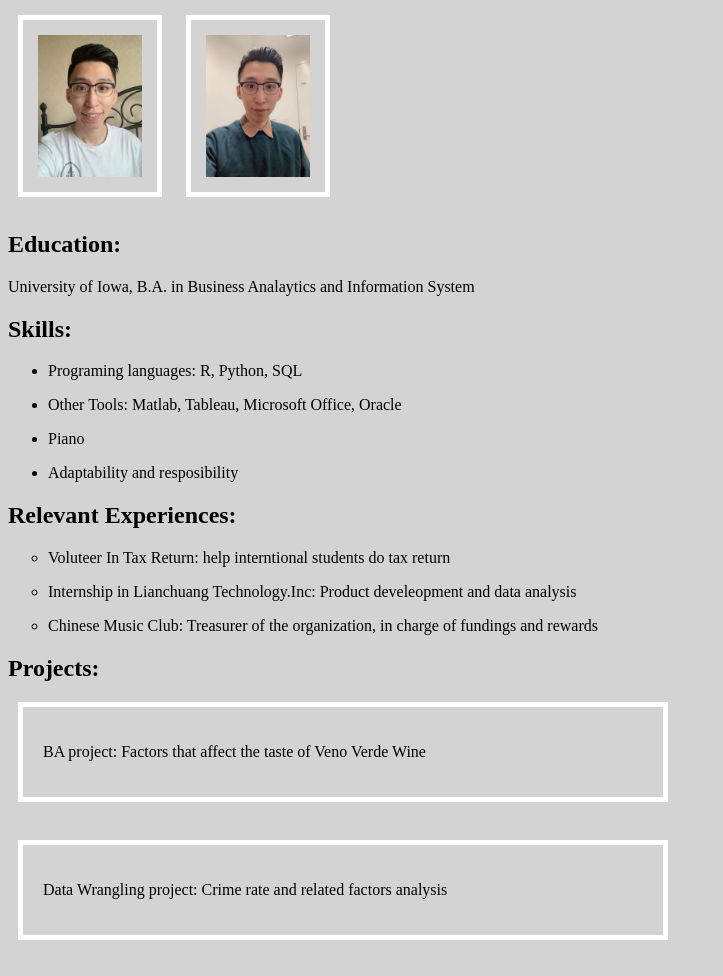
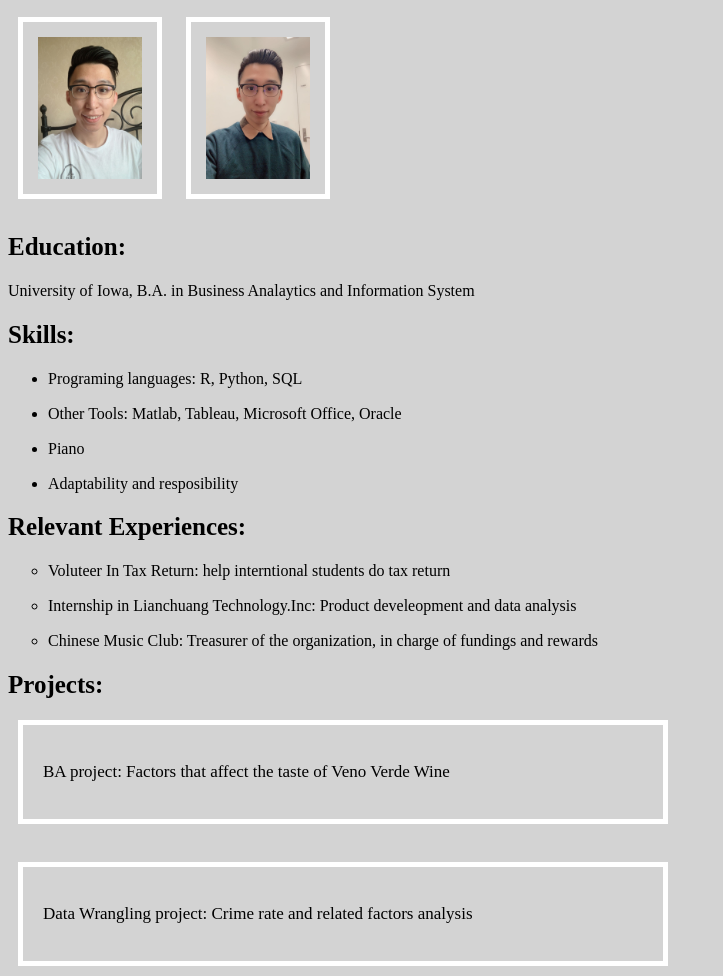
Before and after one commit to ZhijieZhang24/HW2, a plain HTML site: page resume.html in a window 1280 px wide. Shown: the part 122-1098 px from the top of the page, without its empty margins (0-723 px from the left). Before the commit the page ends 1072 px from the top, so only its background shows below. Drawn offline with Linux system fonts and the light colour scheme.

Commit message:
latest version resume and css.

```diff
--- a/resumestylesheet.css
+++ b/resumestylesheet.css
@@ -3,3 +3,5 @@ img{border:5px solid white; padding:15px;margin:10px}
 div {width: 600px;border: 5px solid white;padding: 20px;margin: 10px;}
 h2 {color: black; text-align: left;}
 li {color: black; text-align: left;}
+h2{font-size:25px;}
+p{font-size:17px;}
```
Also changed, not shown: resume.html (+1 -0 lines).
